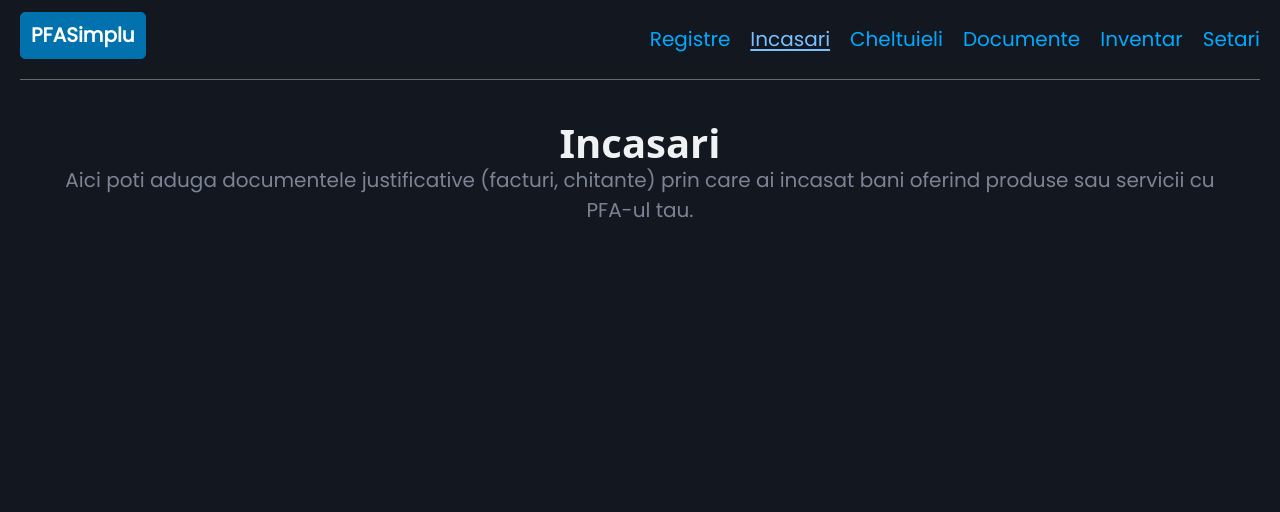
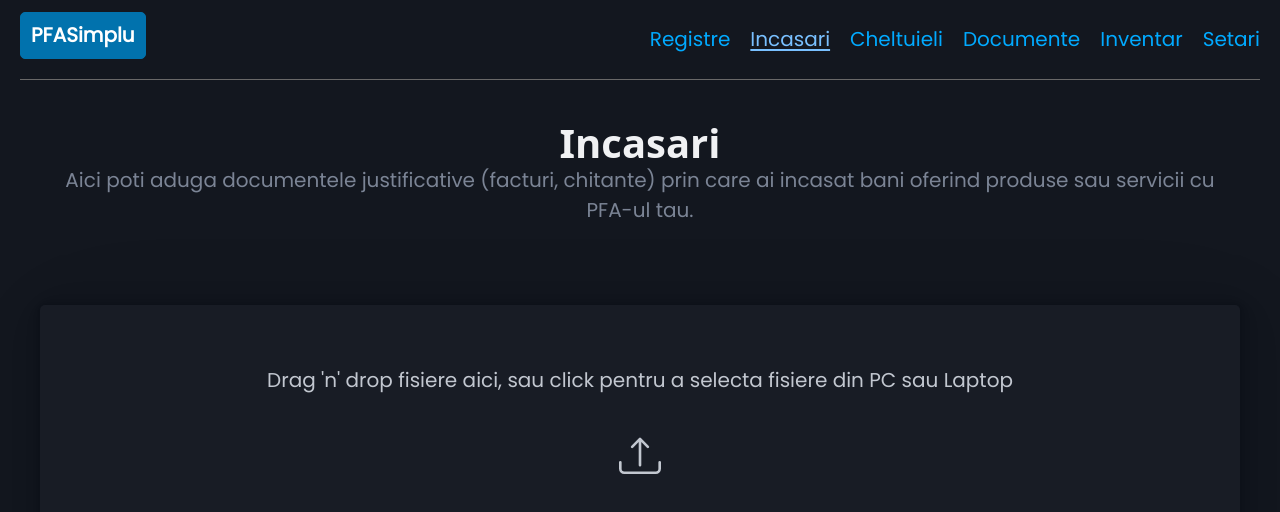
Before and after one commit to ClimenteA/pfasimplu-v2, a React (Vite) app in the folder ui/: page /incasari in a window 1280 px wide. Shown: the top 512 px of the page. Built offline with nearby package versions, Linux system fonts and the light colour scheme.

Commit message:
feat: react dropzone for uploading files

```diff
--- a/ui/package.json
+++ b/ui/package.json
@@ -17,6 +17,7 @@
     "react": "^18.3.1",
     "react-bootstrap-icons": "^1.11.4",
     "react-dom": "^18.3.1",
+    "react-dropzone": "^14.2.3",
     "react-hook-form": "^7.52.1",
     "react-router-dom": "^6.25.1",
     "zustand": "^4.5.4"
--- a/ui/src/pages/Incasari.tsx
+++ b/ui/src/pages/Incasari.tsx
@@ -1,12 +1,162 @@
 import { PageHeader } from "../components/PageHeader";
+import Dropzone from "react-dropzone";
+import { Upload } from "react-bootstrap-icons";
+import { useState } from "react";
+import { req } from "../utils";
+
 
 export function Incasari() {
+  const [fileDropped, setFileDropped] = useState(false);
+  const [isDragActive, setIsDragActive] = useState(false);
+  const [uploadErr, setUploadErr] = useState("");
+  const [fileName, setFileName] = useState("");
+
+  function handleFiles(files: any[]) {
+    if (files.length != 1) {
+      setUploadErr(
+        "Doar un fisier trebuie incarcat. Se accepta doar fisiere tip imagini si pdf."
+      );
+      setTimeout(() => setUploadErr(""), 5000);
+      return;
+    }
+
+    const file = files[0];
+    setFileName(file.path);
+    const formData = new FormData();
+    // @ts-ignore
+    formData.append("file", file);
+
+    req
+      .post("YOUR_ENDPOINT_URL", formData, {
+        headers: {
+          "Content-Type": "multipart/form-data",
+        },
+      })
+      .then((response) => {
+        console.log("File uploaded successfully:", response.data);
+      })
+      .catch((error) => {
+        console.error("Error uploading file:", error);
+      });
+
+    console.log(file);
+  }
+
   return (
     <main className="container">
-        <PageHeader
-          title="Incasari"
-          description="Aici poti aduga documentele justificative (facturi, chitante) prin care ai incasat bani oferind produse sau servicii cu PFA-ul tau."
-        />
+      <PageHeader
+        title="Incasari"
+        description="Aici poti aduga documentele justificative (facturi, chitante) prin care ai incasat bani oferind produse sau servicii cu PFA-ul tau."
+      />
+
+      {fileDropped ? (
+        <p>Super fisierul '{fileName}' a fost incarcat</p>
+      ) : (
+        <article
+          style={{
+            marginTop: "4rem",
+            cursor: "pointer",
+            padding: "0px",
+            border: isDragActive ? "2px solid green" : "none",
+          }}
+        >
+          <Dropzone
+            maxFiles={1}
+            accept={{
+              "image/*": [],
+              "application/pdf": [],
+            }}
+            onDrop={handleFiles}
+            onDragEnter={() => setIsDragActive(true)}
+            onDragLeave={() => setIsDragActive(false)}
+            onDropAccepted={() => {
+              setIsDragActive(false);
+              setFileDropped(true);
+            }}
+          >
+            {({ getRootProps, getInputProps }) => (
+              <section>
+                <div
+                  style={{ padding: "2rem 2rem 2rem 2rem" }}
+                  {...getRootProps()}
+                >
+                  <input {...getInputProps()} />
+                  <p
+                    style={{
+                      marginTop: "1rem",
+                      display: "flex",
+                      flexDirection: "column",
+                      alignItems: "center",
+                    }}
+                    className="text-center"
+                  >
+                    {isDragActive
+                      ? "Scapa'l din click 😄"
+                      : "Drag 'n' drop fisiere aici, sau click pentru a selecta fisiere din PC sau Laptop"}
+                    <Upload style={{ marginTop: "2rem" }} size={42} />
+                  </p>
+
+                  <p
+                    style={{
+                      marginTop: "2rem",
+                    }}
+                    className="text-center pico-color-red-500"
+                  >
+                    {uploadErr.length > 0 ? uploadErr : null}
+                  </p>
+                </div>
+              </section>
+            )}
+          </Dropzone>
+        </article>
+      )}
     </main>
   );
 }
+
+// import { PageHeader } from "../components/PageHeader";
+// import Dropzone from "react-dropzone";
+// import { Upload } from "react-bootstrap-icons";
+
+// export function Incasari() {
+//   return (
+//     <main className="container">
+//       <PageHeader
+//         title="Incasari"
+//         description="Aici poti aduga documentele justificative (facturi, chitante) prin care ai incasat bani oferind produse sau servicii cu PFA-ul tau."
+//       />
+
+//       <article style={{ marginTop: "4rem", cursor: "pointer" }}>
+//         <Dropzone
+//           maxFiles={1}
+//           accept={{
+//             "image/*": [],
+//             "application/pdf": [],
+//           }}
+//           onDrop={(acceptedFiles) => console.log(acceptedFiles)}
+//         >
+//           {({ getRootProps, getInputProps }) => (
+//             <section>
+//               <div {...getRootProps()}>
+//                 <input {...getInputProps()} />
+//                 <p
+//                   style={{
+//                     marginTop: "1rem",
+//                     display: "flex",
+//                     flexDirection: "column",
+//                     alignItems: "center",
+//                   }}
+//                   className="text-center"
+//                 >
+//                   Drag 'n' drop fisiere aici, sau click pentru a selecta fisiere
+//                   din PC sau Laptop
+//                   <Upload style={{ marginTop: "2rem" }} size={42} />
+//                 </p>
+//               </div>
+//             </section>
+//           )}
+//         </Dropzone>
+//       </article>
+//     </main>
+//   );
+// }
```
Also changed, not shown: 1 other file (tests, documents, lock files or other folders).
